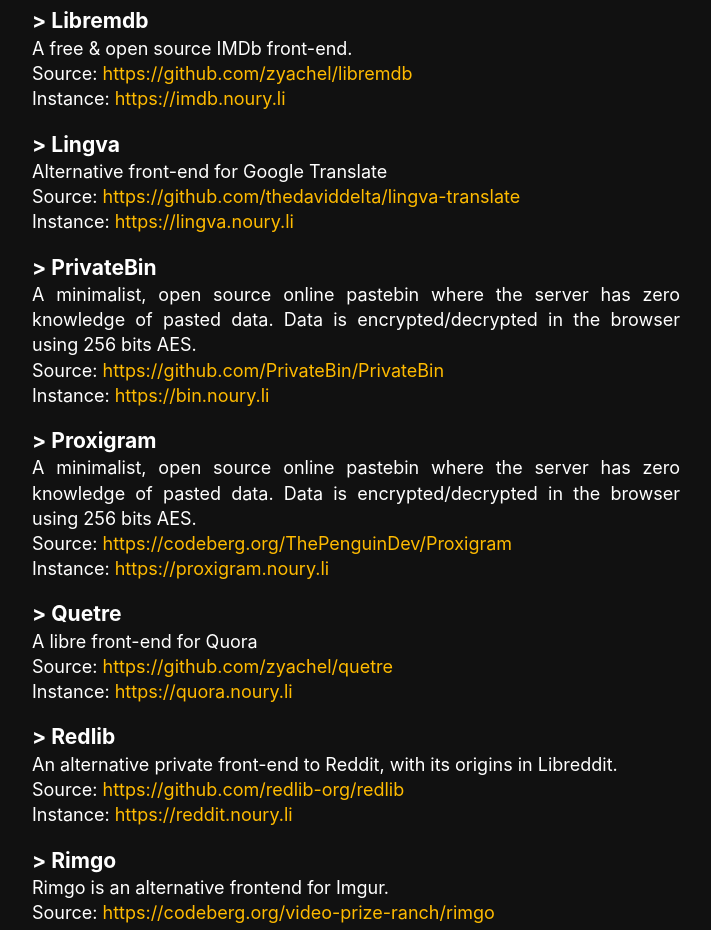
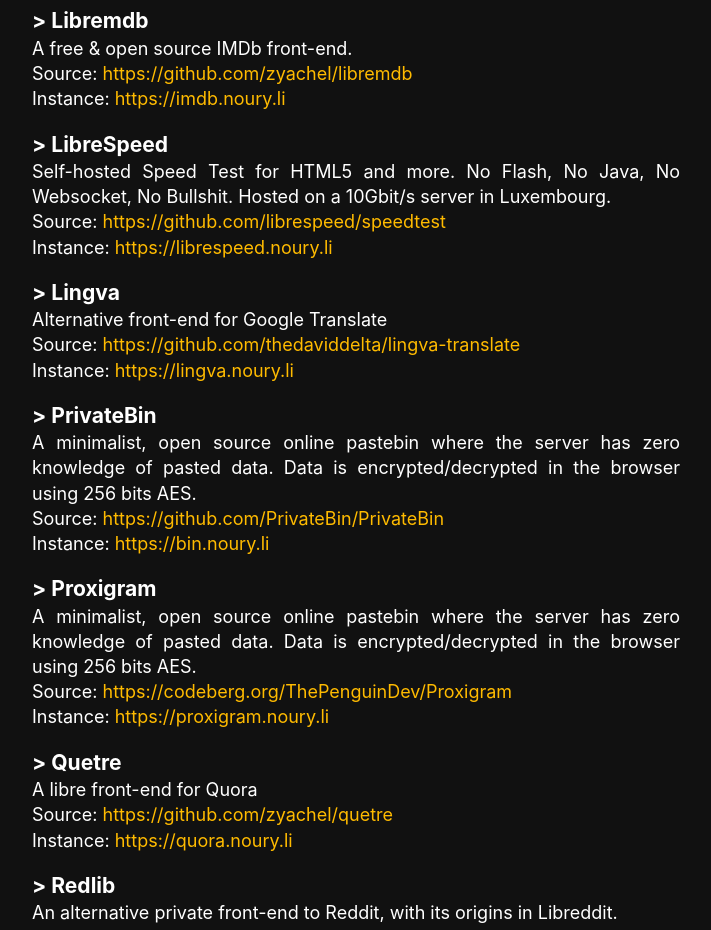
Before and after one commit to lyx0/noury.li, a website: page src/index.html in a window 1280 px wide. Shown: the part 1400-2330 px from the top of the page, without its empty margins (284-995 px from the left). Drawn offline with Linux system fonts and the light colour scheme.

Commit message:
add librespeed

```diff
--- a/src/index.html
+++ b/src/index.html
@@ -236,6 +236,19 @@
 
         <br>
 
+        <h3>> LibreSpeed</h3>
+        <p>
+        Self-hosted Speed Test for HTML5 and more. No Flash, No Java, No Websocket, No Bullshit. Hosted on a 10Gbit/s server in Luxembourg.
+        </p>
+        <p>
+        Source: <a href="https://github.com/librespeed/speedtest">https://github.com/librespeed/speedtest</a>
+        </p>
+        <p>
+        Instance: <a href="https://librespeed.noury.li">https://librespeed.noury.li</a>
+        </p>
+
+        <br>
+
         <h3>> Lingva</h3>
         <p>
         Alternative front-end for Google Translate
```
